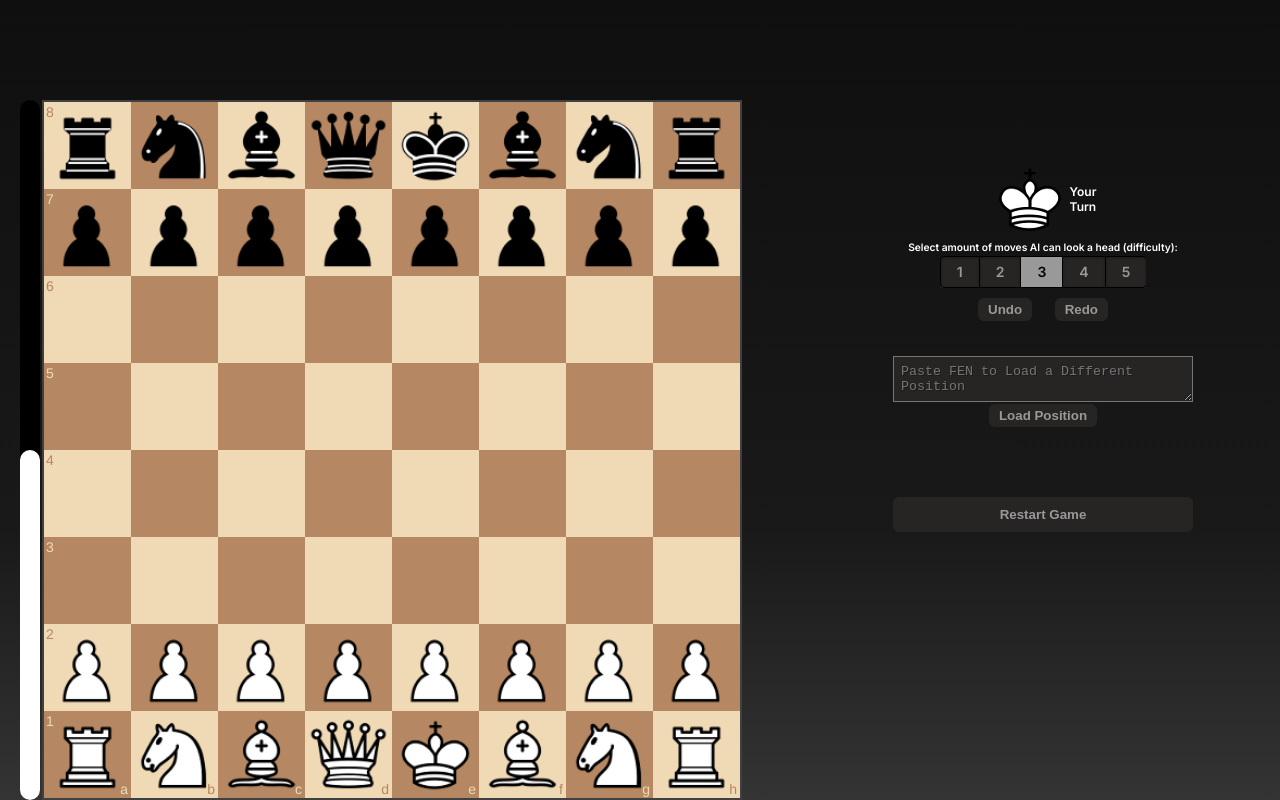
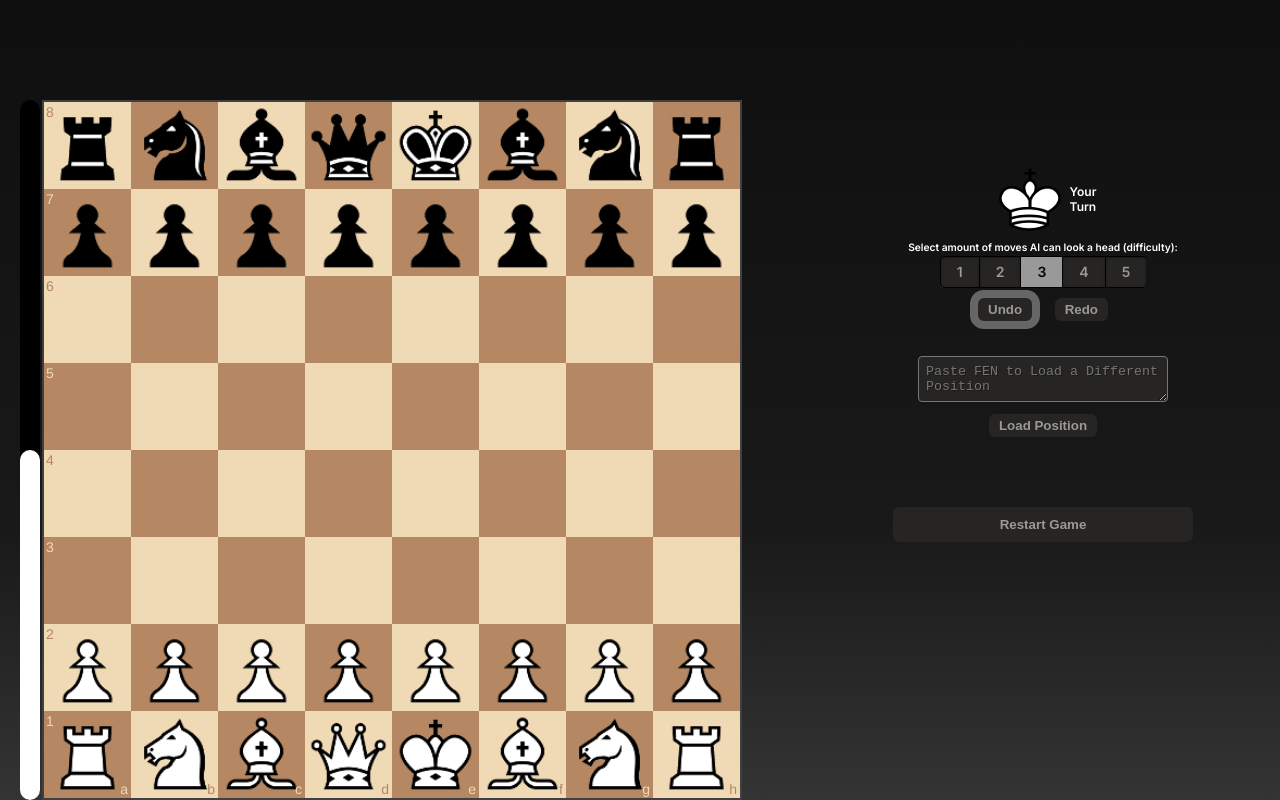
Before and after one commit to sam-nazarian/chess-ai, a website built with webpack: page index.html in a window 1280 px wide. Both pictures are taken after a click on the button "Undo". Built offline with nearby package versions, Linux system fonts and the light colour scheme.

Commit message:
finished refactoring css styles

```diff
--- /dev/null
+++ b/css/general.css
@@ -0,0 +1,55 @@
+*{
+  margin: 0;
+  padding: 0;
+  box-sizing: border-box;
+}
+
+html {
+  height: 100vh;
+
+  /* 16px*0.625 = 10px */
+  /* we do this to respect browser's font size-setting that user choise for themselves, 1rem will be equal to 10px */
+  font-size: 62.5%;
+}
+
+body {
+  /* font-family: "Lucida Grande", Tahoma, Verdana, sans-serif; */
+  font-family: 'Inter', sans-serif;
+  background: rgb(15, 15, 15);
+  background: linear-gradient(to bottom, rgba(15, 15, 15, 1) 0%, rgba(25, 25, 25, 1) 66%, rgba(52, 52, 52, 1) 100%);
+  font-weight: 400;
+  color:#fff;
+
+  /* line-height: 1; */
+  /* color: #555; */
+  /* height: 100%; */
+  /* background-repeat: no-repeat; */
+  /* background-attachment: fixed; */
+  /* font: serif; */
+}
+
+html, body {
+  /* height: 100%; */
+  overflow: hidden
+}
+
+.btn, .btn:link, .btn:visited {
+  background-color: #262524;
+  color: #999;
+  padding: 4px 10px;
+  font-weight: bold;
+  text-align: center;
+  border: 0;
+  border-radius: 6px;
+  cursor: pointer;
+}
+
+.btn:hover {
+  background: #313030;
+}
+
+/* * means, select every single elm */
+*:focus {
+  outline: none;
+  box-shadow: 0 0 0 0.8rem #666;
+}
--- a/css/main.css
+++ b/css/main.css
@@ -1,34 +1,3 @@
-*{
-  margin: 0;
-  padding: 0;
-  box-sizing: border-box;
-}
-
-html {
-  height: 100vh;
-
-  /* 16px*0.625 = 10px */
-  /* we do this to respect browser's font size-setting that user choise for themselves, 1rem will be equal to 10px */
-  font-size: 62.5%;
-}
-
-body {
-  /* font-family: "Lucida Grande", Tahoma, Verdana, sans-serif; */
-  font-family: 'Inter', sans-serif;
-  background: rgb(15, 15, 15);
-  background: linear-gradient(to bottom, rgba(15, 15, 15, 1) 0%, rgba(25, 25, 25, 1) 66%, rgba(52, 52, 52, 1) 100%);
-  font-weight: 400;
-  color:#fff;
-
-  /* line-height: 1; */
-  /* color: #555; */
-  /* height: 100%; */
-  /* margin: 0; */
-  /* background-repeat: no-repeat; */
-  /* background-attachment: fixed; */
-  /* font: serif; */
-}
-
 .interface{
   /* used padding, instead of margin as I don't want website to be scrollable */
   padding-top: 10rem;
@@ -178,198 +147,85 @@ body {
 }
 /* END OF - FORM TO SET DIFFICULTY */
 
-
-/* START OF - FORM-UNDO-REDO */
 .form-undo-redo{
   text-align: center;
   margin-bottom: 35px;
 }
 
-.btn-undo-redo{
-  /* background-color: white */
-  padding: 4px 10px;
-  font-weight: bold;
+/* flex gap doesn't work in all safari browsers, instead use margin */
+.btn-undo:first-child{
+  margin-right: 20px;
+}
+
+.form-load-position{
   text-align: center;
+  margin-bottom: 70px;
+}
 
+.fen-input{
+  background:#262524;
+  color: inherit;
+  text-shadow:1px 1px 0px rgba(0, 0, 0,0.3);
+  width:250px;
+  /* width: 300px; */
+  /* display:block; */
+  /* margin: 0 auto; */
+  margin-bottom: 10px;
+  padding:7px;
+  border-radius: 4px;
+}
 
+.restart-btn, .restart-btn:link, .restart-btn:visited {
+  display: block;
   margin: 0 auto;
-  /* margin-top: 20px; */
-
-  /* margin-top: 20px; */
-  /* background-color: #262421; */
+  padding: 10px;
+  font-weight: 700;
+  width: 300px;
   background-color: #262524;
   color: #999;
-  border: 0;
   border-radius: 6px;
   cursor: pointer;
 }
 
-.btn-undo-redo:first-child{
-  margin-right: 20px;
-}
-
-.fen-input{
-  background:#262524;
-  color:#fff;
-  text-shadow:1px 1px 0px rgba(0, 0, 0,0.3);
-
-  width: 300px;
-  /* display:block; */
-  /* width:269px; */
-  padding:7px;
-  /* margin-bottom:10px; */
-}
-/* END OF - FORM-UNDO-REDO */
-
-.restart-btn{
-  padding: 10px;
-  font-weight: 700;
-  text-align: center;
-  display: block;
-  width: 300px;
-  margin: 0 auto;
-
-  /* margin-top: 20px; */
-  background-color: #262524;
-  color: #999;
-  border: 0;
-  border-radius: 6px;
-  cursor: pointer;
-  margin-bottom: 15px;
-}
-
-.restart-btn:hover{
+.restart-btn:hover {
   background: #313030;
 }
 
-.form-load-position{
-  /* margin-top: 60px; */
+.err-container {
+  position: fixed;
+  top: 0;
+  left: 50%;
+  -webkit-transform: translateX(-50%);
+  transform: translateX(-50%);
+  z-index: 9999;
+  /* color: #000; */
+  font-size: 1.8rem;
+  font-weight: 600;
   text-align: center;
-  margin-bottom: 70px;
+  border-bottom-left-radius: 5px;
+  border-bottom-right-radius: 5px;
+  padding: 1.6rem 15rem;
+  -webkit-box-shadow: 0 2rem 4rem rgba(0, 0, 0, 0.25);
+  box-shadow: 0 2rem 4rem rgba(0, 0, 0, 0.25);
+  background-color: #eb4d4b;
+  display: none;
 }
 
-.err-container {
-  /* padding: 10px; */
-  background-color: #e74c3c;
-  /* display: inline-flex; */
-  display: none;
-  align-items: center;
-
-  /* position: absolute; */
-
-  position: absolute;
-  top: 3px;
-  left: 50%;
-  border-radius: 2px;
-
-  font-size: 12px;
-
-  /* You must pull back the item with the half of its width and height. You can achieve this with - https://medium.com/front-end-weekly/absolute-centering-in-css-ea3a9d0ad72e */
-  transform: translate(-50%, 0);
-
-  /* margin: 0 auto; */
-
-  color: #000;
-
-  padding: 2px 9px;
-  text-align: center;
-
-
-  /* opacity: 0; */
-  /* transition: display 500ms ease-in-out; */
-
-  /* top: 80px; */
-  /* right: -600px; */
-  /* z-index: 9999; */
-}
-
-
-.btn-close-err-container{
-  /* background:  */
-
-  margin-left: 20px;
-  /* padding: 0px 9px; */
-
-  font-size: 14px;
-
-  cursor:pointer;
-
-
-  background-color: Transparent;
-  background-repeat:no-repeat;
-  border: none;
-}
-
-
-.err-container-active{
+.err-container-active {
   /* opacity: 1; */
   /* transition: display 1000ms ease-in; */
   display: inline-flex;
 }
 
 
-/* .label-text-info{
-  color: white;
-  font-weight: bold;
-  font-size: 10.24px;
-  text-align: left;
+/* Removed close error button */
+/*
+.btn-close-err-container {
+  margin-left: 20px;
+  font-size: 2rem;
+  cursor:pointer;
+  background-color: Transparent;
+  background-repeat:no-repeat;
+  border: none;
 }
-.label-text-err{
-  color: rgb(187, 0, 0);
-  font-weight: bold;
-  font-size: 12.80px;
-} */
-
-/* .chess-img{
-  display: block;
-  margin: 0 auto;
-} */
-
-/* .settings-container{ */
-  /* margin-left: 400px; */
-  /* flex: 1; */
-  /* align-self: center; */
-  /* justify-content: center; */
-   /* align-items: center;      */
-  /* align-content: center;  */
-/* } */
-
-
-/* .chessboard-63f37{
-  position: relative;
-} */
-
-
-/* START ERROR MESSAGE */
-
-
-/* END ERROR MESSAGE */
-
-/* flex: 1; */
-/* flex: 0 1 auto; */
-/* .progressbar-container{
-  margin-left: 100px;
-  height: 500px;
-  background-color: rgb(159, 41, 41);
-
-  align-self: stretch;
-} */
-
-
-
-/* (height of inner div) / 2 + padding */
-/* transform-origin: 100% 0; */
-
-/* .progressbar {
-  background-color: black;
-  border-radius: 13px;
-  position: absolute;
-
-  padding: 3px;
-  transform:rotate(-90deg);
-
-  width: 300px;
-  height: 20px;
-  top: 0px;
-  right: 0px;
-} */
+*/
--- a/index.html
+++ b/index.html
@@ -25,10 +25,11 @@
 
   <body>
     <div class="interface">
+
+      <!-- class="err-container-active" -->
       <div class="err-container">
-        <!-- err-container-active -->
         <p class="err-message">Refresh the page so that the message appears</p>
-        <button class="btn-close-err-container">X</button>
+        <!-- <button class="btn-close-err-container">X</button> -->
       </div>
 
       <div class="main-container">
@@ -82,14 +83,14 @@
           </form>
 
           <form class="form-undo-redo">
-            <button class="btn-undo btn-undo-redo">Undo</button>
-            <button class="btn-redo btn-undo-redo">Redo</button>
+            <button class="btn-undo btn">Undo</button>
+            <button class="btn-redo btn">Redo</button>
           </form>
 
           <form class="form-load-position">
             <textarea type="text" placeholder="Paste FEN to Load a Different Position" class="fen-input"></textarea>
 
-            <br /><button type="button" class="fen-input-submit btn-undo-redo">Load Position</button>
+            <br /><button type="button" class="fen-input-submit btn">Load Position</button>
           </form>
 
           <button class="restart-btn btn" onClick="window.location.reload();">Restart Game</button>
--- a/js/app.js
+++ b/js/app.js
@@ -2,14 +2,16 @@ import style from '../css/chessboard-1.0.0.css';
 import favicon from '../img/faviconHorse.jpg'
 import chessboard from './chessboard-1.0.0.js'; //doesn't matter what we name it, not using the name
 import {Chess} from 'chess.js'
-import css from '../css/main.css'
+import generalCss from '../css/general.css'
+import mainCss from '../css/main.css'
 import {evaluateBoard, minimax, minimaxDefault, calcWeight} from './ai.js'
 
 //imoprt all images from the chesspieces folder
 function importAll(r) {
   return r.keys().map(r); //run the function passed in
 }
-const images = importAll(require.context('../img/chesspieces/wikipedia/', false, /\.(png|jpe?g|svg)$/)); // basically does this 40 times, import k from '../img/chesspieces/wikipedia/wK.png'
+const wikipediaPieces = importAll(require.context('../img/chesspieces/wikipedia/', false, /\.(png|jpe?g|svg)$/)); // basically does this 40 times, import k from '../img/chesspieces/wikipedia/wK.png'
+const alphaPieces = importAll(require.context('../img/chesspieces/alpha/', false, /\.(png|jpe?g|svg)$/));
 
 // NOTE: this example uses the chess.js library:
 // https://github.com/jhlywa/chess.js
@@ -273,6 +275,7 @@ function updateUI(){
 const config = {
   draggable: true, //allow pieces to be dragged
   position: 'start', //position all pieces like normal chess
+  pieceTheme: 'img/chesspieces/alpha/{piece}.png',
   onDragStart: onDragStart, //When a piece is picked up
   onDrop: onDrop, //When a piece is dropped
   onMouseoverSquare: onMouseoverSquare, //run function whenver mouse enters a square
@@ -378,9 +381,12 @@ function showError(text){
 }
 
 
+// Removed close error button
+/*
 btnCloseErrContainerDom.addEventListener('click',(e)=>{
   errContainerDom.classList.remove('err-container-active')
 })
+*/
 
 
 // function getInputValue(){
```
Also changed, not shown: css/deleted.css (added, +100 -0 lines), img/chesspieces/alpha/bB.png (added), img/chesspieces/alpha/bK.png (added), img/chesspieces/alpha/bN.png (added), img/chesspieces/alpha/bP.png (added), img/chesspieces/alpha/bQ.png (added), img/chesspieces/alpha/bR.png (added), img/chesspieces/alpha/wB.png (added), img/chesspieces/alpha/wK.png (added), img/chesspieces/alpha/wN.png (added), img/chesspieces/alpha/wP.png (added), img/chesspieces/alpha/wQ.png (added), img/chesspieces/alpha/wR.png (added).
